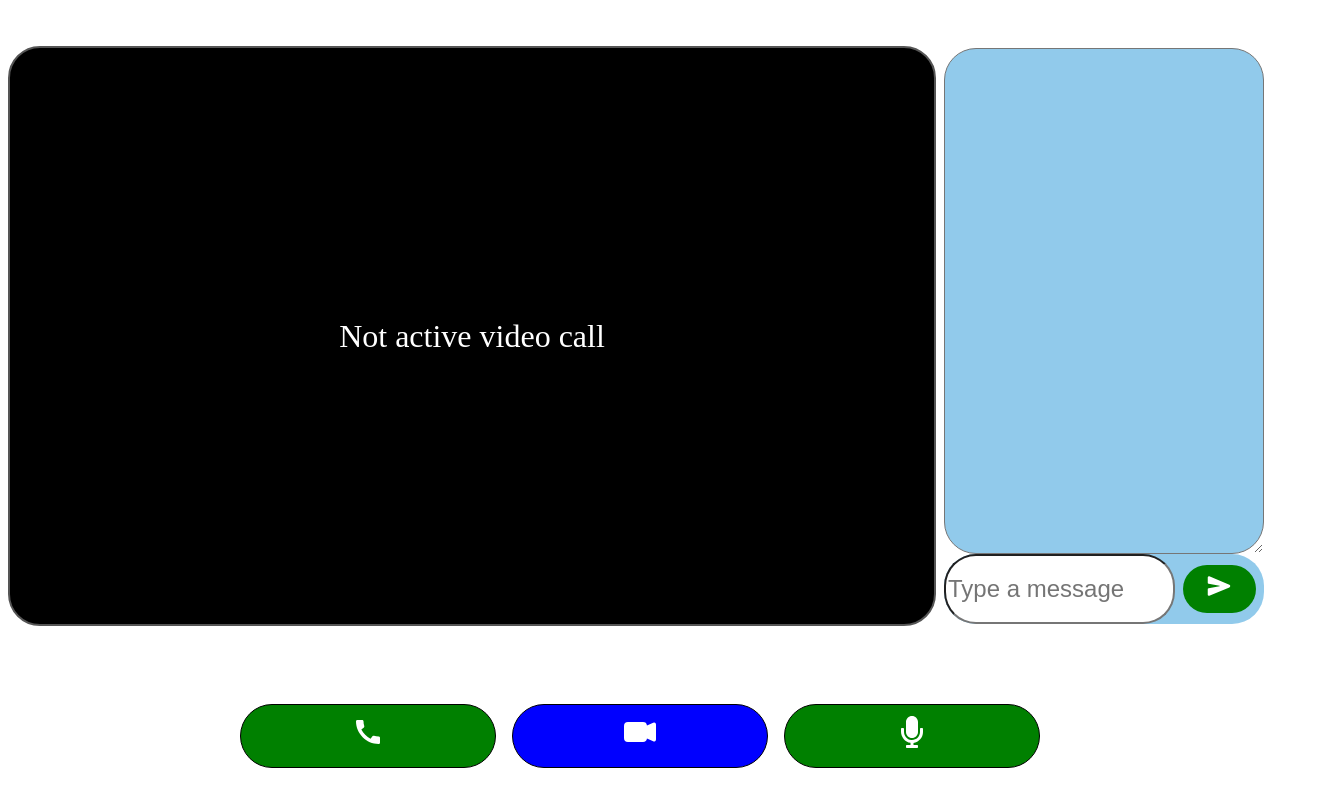
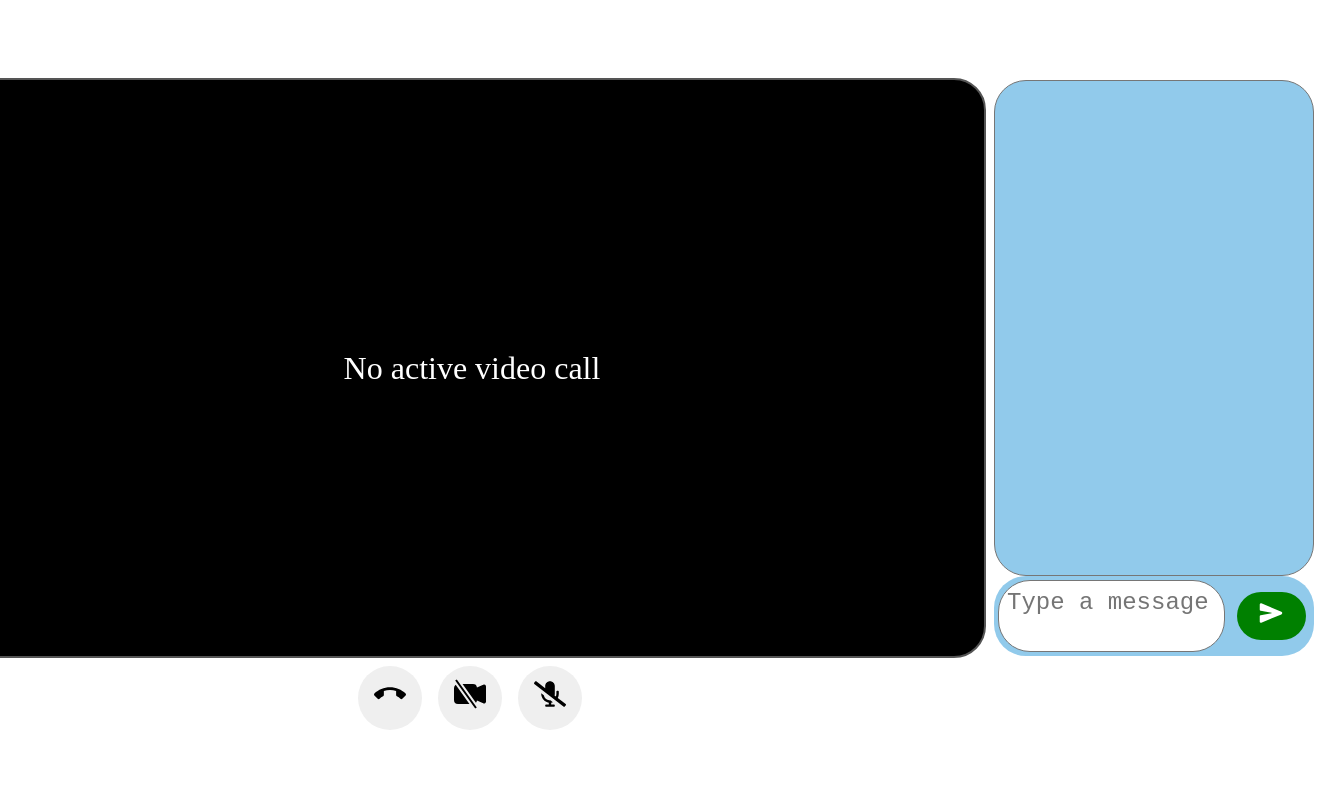
Before and after one commit to Carlosmtp/Videoconferencia, a React (Create React App) app: page /video-call in a window 1280 px wide. Shown: the whole page, 1322 px wide, since content can reach past the window. Built offline with nearby package versions, Linux system fonts and the light colour scheme.

Commit message:
Closes #6 - View of the video conference, styles improved.

```diff
--- a/src/context/UserContext.tsx
+++ b/src/context/UserContext.tsx
@@ -1,4 +1,4 @@
-import { createContext, useContext, useState } from "react";
+import React, { createContext, useContext, useState } from "react";
 
 export const userContext = createContext();
 
--- a/src/pages/video-call/VideoCall.tsx
+++ b/src/pages/video-call/VideoCall.tsx
@@ -1,40 +1,68 @@
-import React from "react";
+import React, {useRef} from "react";
 import { useNavigate } from "react-router-dom";
 import "./stylesVideoCall.css";
-import { MdCall } from "react-icons/md";
-import { FaMicrophone } from "react-icons/fa";
-import { BsFillCameraVideoFill } from "react-icons/bs";
+// import { MdCall } from "react-icons/md";
+import { MdCallEnd } from "react-icons/md";
+// import { FaMicrophone } from "react-icons/fa";
+import { FaMicrophoneSlash } from "react-icons/fa";
+// import { BsFillCameraVideoFill } from "react-icons/bs";
+import { BsFillCameraVideoOffFill } from "react-icons/bs";
 import { IoSend } from "react-icons/io5";
 
+
+
+
 export default function VideoCall(){
+    const chatHistoryRef = useRef<HTMLTextAreaElement>(null);
+    const messageRef = useRef<HTMLTextAreaElement>(null);
+
+    function onHandleSend(){
+        if (messageRef.current!.value === "" ||
+                messageRef.current!.value === "\n"){
+            messageRef.current!.value = "";
+            return;
+        }
+        chatHistoryRef.current!.value += messageRef.current!.value + "\n";
+        messageRef.current!.value = "";
+    }
+
+    const handleKeyPress = (event) => {
+        if (event.key === 'Enter') {
+            event.preventDefault();
+            onHandleSend();
+        }
+    };
 
     return(
         <div className="container">
-            <div className="flex center-item">
-                <div className="video-call-placeholder">
-                    <p>Not active video call</p>
+            <div className="flex center-item margin-bottom-0">
+
+                <div className="video-and-buttons">
+                    <div className="video-call-placeholder">
+                        <p>No active video call</p>
+                    </div>
+                    <div className="video-call-buttons">
+                        <button className="round-button color-black hover-red">
+                            <MdCallEnd />{/* Start/Finish Video Call */}
+                        </button>
+                        <button className="round-button color-black hover-red">
+                            <BsFillCameraVideoOffFill />{/* Activate/Deactivate camera */}
+                        </button>
+                        <button className="round-button color-black hover-red">
+                            <FaMicrophoneSlash />{/* Activate/Deactivate Mic */}
+                        </button>
+                    </div>
                 </div>
                 <div className="video-call-chat">
-                    <textarea className="video-call-chat-history"></textarea>
+                    <textarea ref={chatHistoryRef} className="video-call-chat-history" readOnly></textarea>
                     <div className="video-call-chat-input-area">
-                        <input type="text" className="video-call-chat-input-text" placeholder="Type a message" />
-                        <button className="send-button background-color-green color-white">
+                        <textarea ref={messageRef} onKeyDown={handleKeyPress} className="video-call-chat-input-textarea" placeholder="Type a message" />
+                        <button onClick={onHandleSend} className="send-button background-color-green color-white">
                             <IoSend />
                         </button>
                     </div>
                 </div>
             </div>
-            <div className="flex center-item">
-                <button className="login-button background-color-green color-white hover-darkgreen">
-                    <MdCall />{/* Start/Finish Video Call */}
-                </button>
-                <button className="login-button background-color-blue color-white hover-darkgreen">
-                    <BsFillCameraVideoFill />{/* Activate/Deactivate camera */}
-                </button>
-                <button className="login-button background-color-green color-white hover-darkblue">
-                    <FaMicrophone />{/* Activate/Deactivate Mic */}
-                </button>
-            </div>
         </div>
     )
 }
--- a/src/pages/video-call/stylesVideoCall.css
+++ b/src/pages/video-call/stylesVideoCall.css
@@ -12,6 +12,23 @@
     border-radius: 2rem;
 }
 
+.video-call-buttons{
+    height: 5rem;
+    display: flex;
+    align-items: top;
+    justify-content: center;
+    flex-grow: 1;
+    width: 80vw;
+    max-width: 1280px;
+    margin-top: 0;
+}
+
+.video-call-placeholder, .video-call-buttons, .video-call-chat {
+    margin: 0;
+    padding: 0;
+}
+
+
 .video-call-chat{
     width: 40vw;
     height: 45vw;
@@ -20,9 +37,9 @@
     display: flex;
     flex-direction: column;
     font-size: 1.5rem;
-    /* background-color: rgb(145, 202, 235); */
     padding: 0.5rem;
     border-radius: 2rem;
+    margin-bottom: 5rem;
 }
 
 .video-call-chat-history{
@@ -30,6 +47,13 @@
     max-width: 320px;
     background-color: rgb(145, 202, 235);
     border-radius: 2rem;
+    resize: none;
+    font-size: 1.5rem;
+    padding: 0.5rem;
+}
+
+.video-call-chat-history:hover{
+    cursor:default;
 }
 
 .video-call-chat-input-area{
@@ -41,14 +65,17 @@
     border-radius: 2rem;
 }
 
-.video-call-chat-input-text{
-    min-height: 5vw;
+.video-call-chat-input-textarea{
+    min-height: 3vw;
     /* max-width: 320px; */
     width: 100%;
     height: auto;
     background-color: white;
     font-size: 1.5rem;
     border-radius: 2rem;
+    resize: none;
+    padding: 0.5rem;
+    margin: 0.25rem;
 }
 
 .send-button{
@@ -67,3 +94,14 @@
 .send-button:hover{
     background-color: darkgreen;
 }
+
+.round-button{
+    width: 4rem;
+    height: 4rem;
+    border: none;
+    font-size: 2rem;
+    border-radius: 50%;
+    cursor: pointer;
+    transition: 0.3s;
+    margin: 0.5rem;
+}
--- a/src/styles.css
+++ b/src/styles.css
@@ -63,7 +63,13 @@
 }
 
 .flex-column {
+    display: flex;
     flex-direction: column;
+}
+
+.flex-row {
+    display: flex;
+    flex-direction: row;
 }
 
 .justify-center {
@@ -79,6 +85,10 @@
     align-items: center;
     justify-content: center;
     flex-grow: 1;
+}
+
+.margin-bottom-0 {
+    margin-bottom: 0;
 }
 
 /* Put things in a column */
@@ -98,6 +108,14 @@
     margin: 0.5rem;
 }
 
+.hover-red:hover {
+    background-color: red;
+}
+
+.hover-orange:hover{
+    background-color: orange;
+}
+
 .hover-darkblue:hover {
     background-color: darkblue;
 }
```
